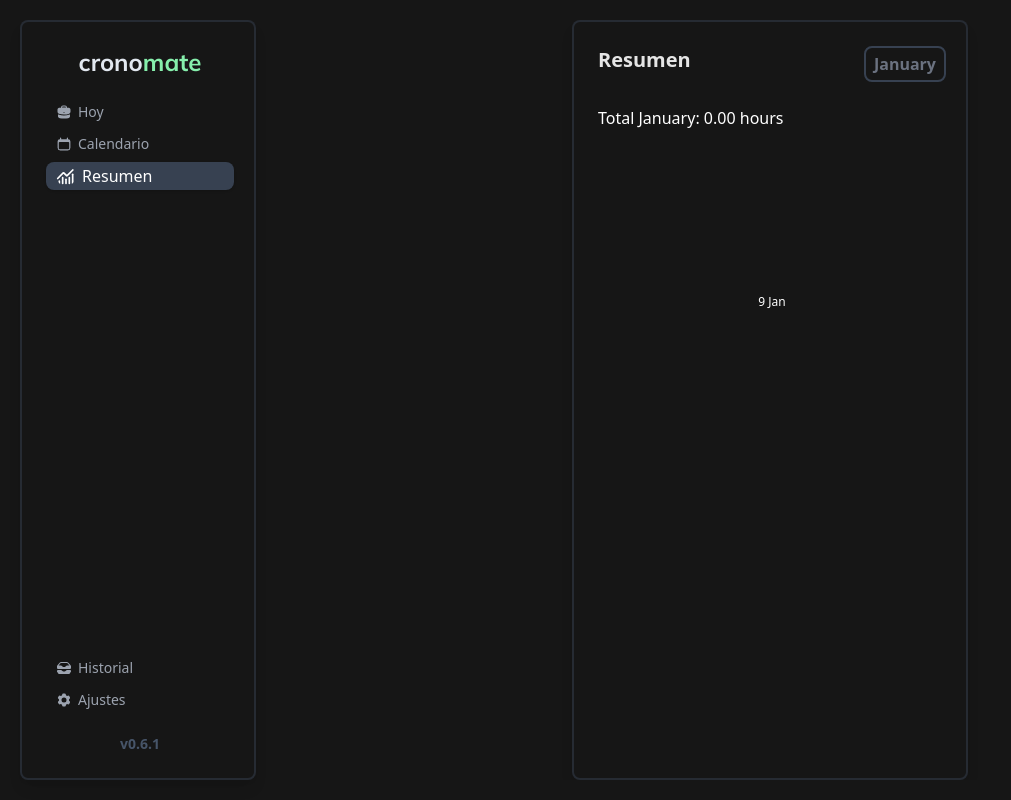
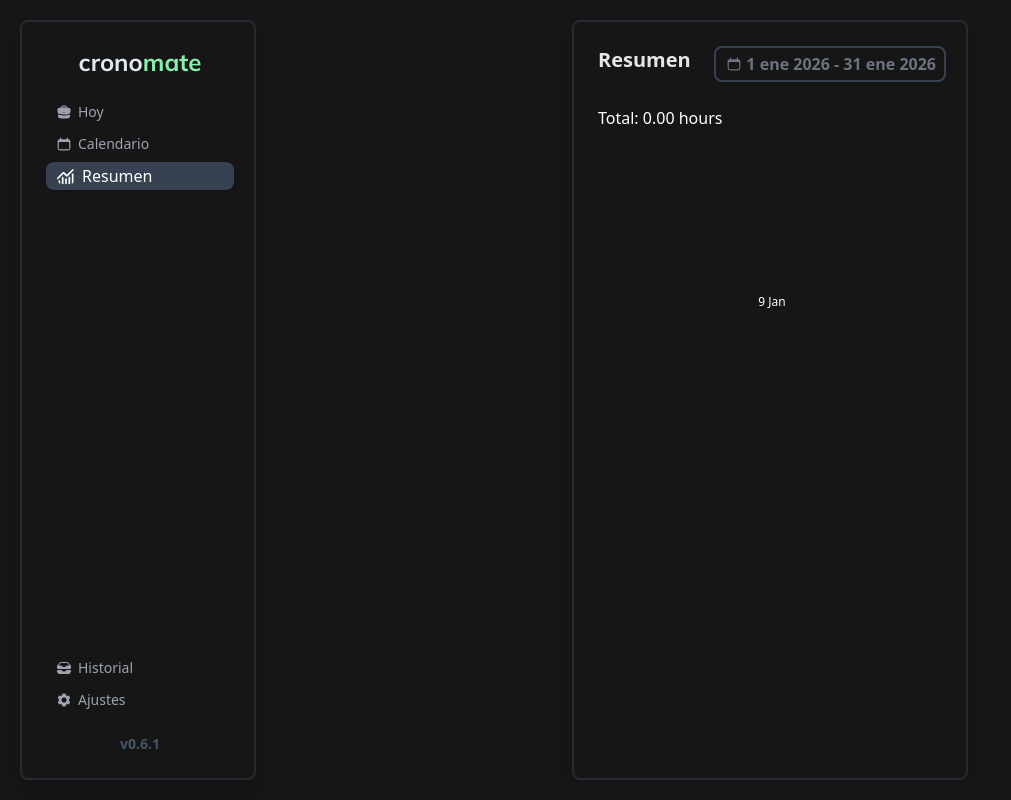
Before and after one commit to pedroditersimon/cronomate, a React (Vite) app: page /summary in a window 1280 px wide. Shown: the whole page, without its empty margins (0-1011 px from the left). Built offline with nearby package versions, Linux system fonts and the light colour scheme.

Commit message:
feat(summary): filter sessions by date range

```diff
--- a/src/features/summary/pages/SummaryPage.tsx
+++ b/src/features/summary/pages/SummaryPage.tsx
@@ -1,64 +1,58 @@
-import Dropdown from "src/shared/components/interactable/Dropdown";
 import Container from "src/shared/layouts/Container";
 import ContainerTopbar from "src/shared/layouts/ContainerTopbar";
 import PageLayout from "src/shared/layouts/PageLayout";
 import { DateTime } from "luxon";
-import { capitalize, maxBy } from "lodash";
+import { maxBy } from "lodash";
 import { useMemo, useState } from "react";
 import useSessionsHistory from "src/features/sessions-history/hooks/useSessionsHistory";
-import { Session } from "src/features/session/types/Session";
 import sessionService from "src/features/session/services/sessionService";
 import useTodaySession from "src/features/today-session/hooks/useTodaySession";
 import BarChartThreshold, { BarChartDataItem, BarChartThreshold as BarChartThresholdType } from "src/shared/components/charts/BarChartThreshold";
 import activityService from "src/features/activity/services/activityService";
 import { convertElapsedTimeToText } from "src/shared/utils/TimeUtils";
+import DateRangePicker from "src/shared/components/interactable/DateRangePicker";
 
-function calculateHoursForMonth(history: Array<Session>, currentSession: Session | null, month: string) {
-    const monthIndex = DateTime.fromFormat(month, "LLLL").month;
-    const currentYear = DateTime.now().year;
+const toRangeValue = (start: DateTime, end: DateTime) =>
+    `${start.toISODate()}/${end.toISODate()}`;
 
-    // Calculate from history
-    let totalHours = history.reduce((sum, session) => {
-        const sessionDate = DateTime.fromMillis(session.createdTimestamp);
-        if (sessionDate.month === monthIndex && sessionDate.year === currentYear) {
-            return sum + (sessionService.getSessionDurationMs(session) || 0) / (1000 * 60 * 60);
-        }
-        return sum;
-    }, 0);
-
-    // Add current session if it matches the selected month and year
-    if (currentSession) {
-        const sessionDate = DateTime.fromMillis(currentSession.createdTimestamp);
-        if (sessionDate.month === monthIndex && sessionDate.year === currentYear) {
-            totalHours += (sessionService.getSessionDurationMs(currentSession) || 0) / (1000 * 60 * 60);
-        }
-    }
-
-    return totalHours;
-};
+function parseRange(range: string) {
+    const [start, end] = range.split("/").map(date => DateTime.fromISO(date));
+    return start.isValid && end.isValid ? { start, end } : null;
+}
 
 export default function SummaryPage() {
     const sessionsHistory = useSessionsHistory();
     const { todaySession } = useTodaySession();
 
-    const currentMonth = capitalize(DateTime.now().toFormat('LLLL'));
-    const [month, setMonth] = useState(currentMonth);
+    const [range, setRange] = useState(() => {
+        const now = DateTime.now();
+        return toRangeValue(now.startOf("month"), now.endOf("month"));
+    });
 
-    const months = Array.from({ length: 12 }, (_, i) =>
-        capitalize(DateTime.fromObject({ month: i + 1, day: 1 }).toFormat('LLLL'))
-    );
+    const rangeDates = useMemo(() => parseRange(range), [range]);
 
-    const selectedMonthHours = useMemo(() => {
-        return calculateHoursForMonth(sessionsHistory, todaySession.session, month);
-    }, [month, sessionsHistory, todaySession.session]);
+    const sessionsInRange = useMemo(() => {
+        if (!rangeDates) return [];
 
-    const chartData = [...sessionsHistory, todaySession.session]
+        return [...sessionsHistory, todaySession.session].filter(session => {
+            const date = DateTime.fromMillis(session.createdTimestamp);
+            return date >= rangeDates.start.startOf("day")
+                && date <= rangeDates.end.endOf("day");
+        });
+    }, [rangeDates, sessionsHistory, todaySession.session]);
+
+    const totalHours = useMemo(() => sessionsInRange.reduce(
+        (total, session) =>
+            total + (sessionService.getSessionDurationMs(session) || 0) / 3_600_000,
+        0
+    ), [sessionsInRange]);
+
+    const chartData = sessionsInRange
         .sort((a, b) => a.createdTimestamp - b.createdTimestamp)
-        .slice(-7)
         .map(s => ({
             label: DateTime.fromMillis(s.createdTimestamp).toFormat("d LLL"),
             value: activityService.getAllElapsedTime(s.activities),
-            valueLabelFormatter: v => convertElapsedTimeToText(v)
+            valueLabelFormatter: v => convertElapsedTimeToText(v),
         } as BarChartDataItem));
 
     const maxY = maxBy(chartData, "value")?.value ?? 0;
@@ -86,15 +80,14 @@ export default function SummaryPage() {
                 <ContainerTopbar
                     title='Resumen'
                     right={
-                        <Dropdown
-                            options={months}
-                            value={month}
-                            onOption={setMonth}
+                        <DateRangePicker
+                            value={range}
+                            onChange={setRange}
                         />
                     }
                 />
 
-                <p>Total {month}: {selectedMonthHours.toFixed(2)} hours</p>
+                <p>Total: {totalHours.toFixed(2)} hours</p>
 
                 <BarChartThreshold data={chartData} thresholds={chartThreshold} />
             </Container>
```
